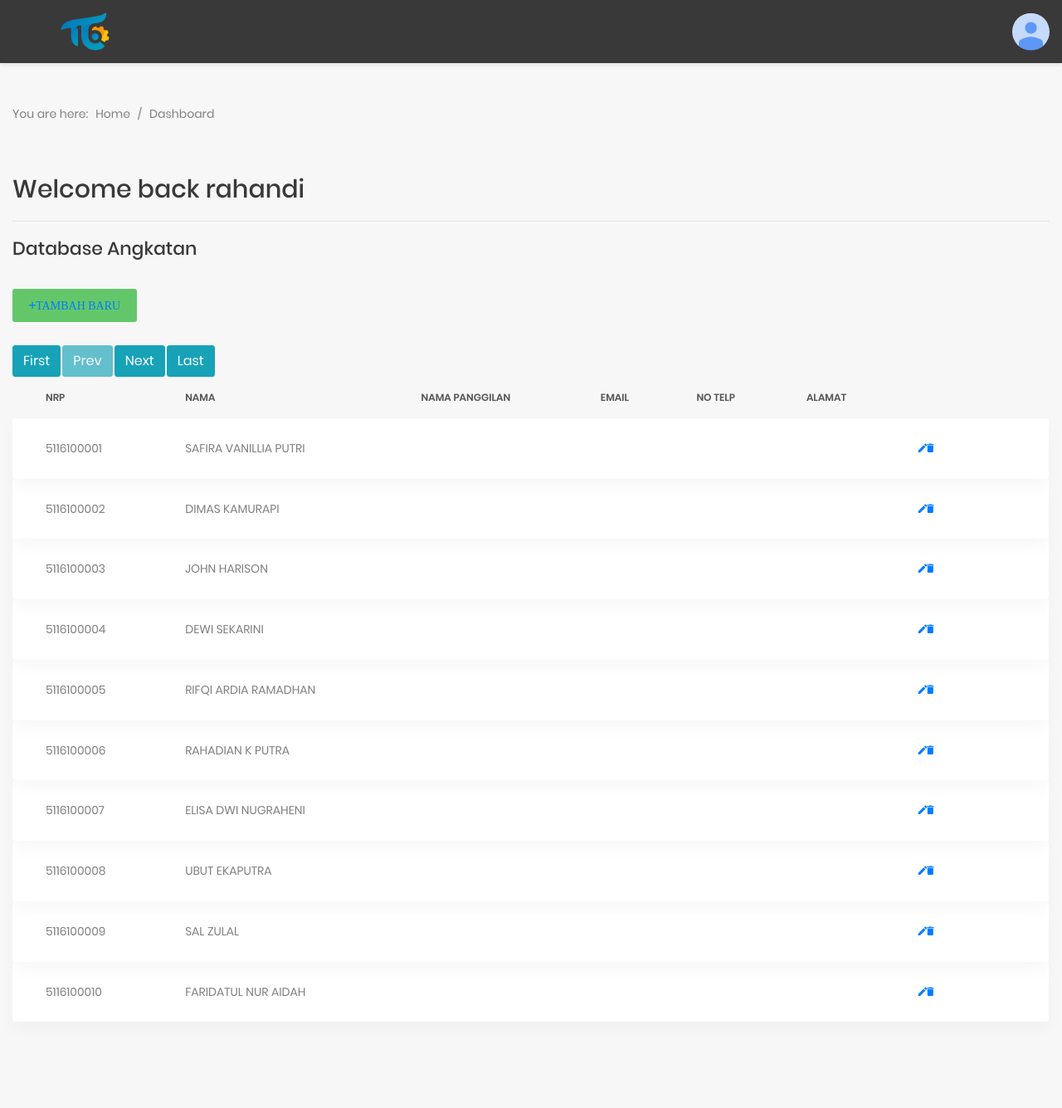
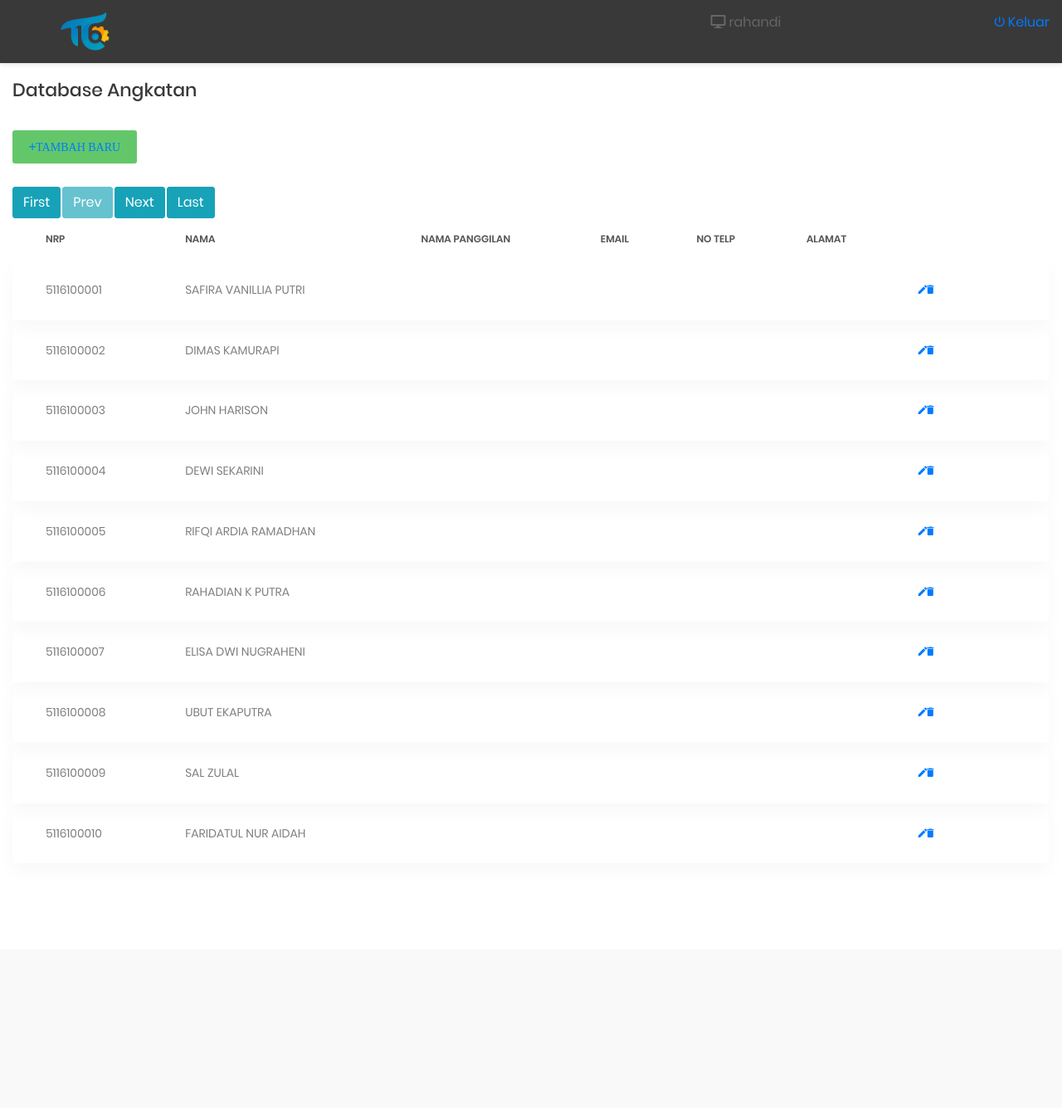
Before and after one commit to Rahandi/db16murni, a PHP site: page /dashboard.php in a window 1280 px wide. Shown: the whole page at 83% size. After the commit the page ends 1009 px from the top, so only its background shows below. Run offline with PHP 8.4, Linux system fonts and the light colour scheme; a user stored in the database is signed in; data comes from the database, SQL or seed files in the repository.

Commit message:
href home + nav

```diff
--- a/dashboard.php
+++ b/dashboard.php
@@ -54,70 +54,23 @@ if(!isset($_SESSION['username']) || empty($_SESSION['username'])){
             <div class="section__content section__content--p35">
                 <div class="header3-wrap">
                     <div class="header__logo">
-                        <a href="#">
+                        <a href="dashboard.php">
                             <img  style="width: 10%; height: auto; margin-left: 10%" src="img/logo.png"  />
                         </a>
                     </div>
-                    <div class="header__tool">
-                        <div class="account-wrap">
-                            <div class="account-item account-item--style2 clearfix js-item-menu">
-                                <div class="image">
-                                    <img src="images/icon/avatar-icon.png"/>
-                                </div>
-                                <div class="account-dropdown js-dropdown">
-                                    <div class="account-dropdown__footer">
-                                        <a href="logout.php">
-                                            <i class="zmdi zmdi-power"></i>Keluar</a>
-                                    </div>
-                                </div>
-                            </div>
-                        </div>
+                    <div>
+                        <i class="fas fa-desktop"></i>
+                        <span class="bot-line"></span><?php echo htmlspecialchars($_SESSION['username']); ?></a>
+                    </div>
+                    <div>
+                        <a href="logout.php">
+                        <i class="zmdi zmdi-power"></i>
+                        <span class="bot-line"></span>Keluar</a>
                     </div>
                 </div>
             </div>
         </header>
         <!-- END HEADER DESKTOP-->
-
-        <!-- PAGE CONTENT-->
-        <div class="page-content--bgf7">
-            <!-- BREADCRUMB-->
-            <section class="au-breadcrumb2">
-                <div class="container">
-                    <div class="row">
-                        <div class="col-md-12">
-                            <div class="au-breadcrumb-content">
-                                <div class="au-breadcrumb-left">
-                                    <span class="au-breadcrumb-span">You are here:</span>
-                                    <ul class="list-unstyled list-inline au-breadcrumb__list">
-                                        <li class="list-inline-item active">
-                                            <a href="#">Home</a>
-                                        </li>
-                                        <li class="list-inline-item seprate">
-                                            <span>/</span>
-                                        </li>
-                                        <li class="list-inline-item">Dashboard</li>
-                                    </ul>
-                                </div>
-                        </div>
-                    </div>
-                </div>
-            </section>
-            <!-- END BREADCRUMB-->
-
-            <!-- WELCOME-->
-            <section class="welcome p-t-10">
-                <div class="container">
-                    <div class="row">
-                        <div class="col-md-12">
-                            <h1 class="title-4">Welcome back
-                                <span><?php echo htmlspecialchars($_SESSION['username']); ?></span>
-                            </h1>
-                            <hr class="line-seprate">
-                        </div>
-                    </div>
-                </div>
-            </section>
-            <!-- END WELCOME-->
 
             <!-- DATA TABLE-->
             <section class="p-t-20">
```
